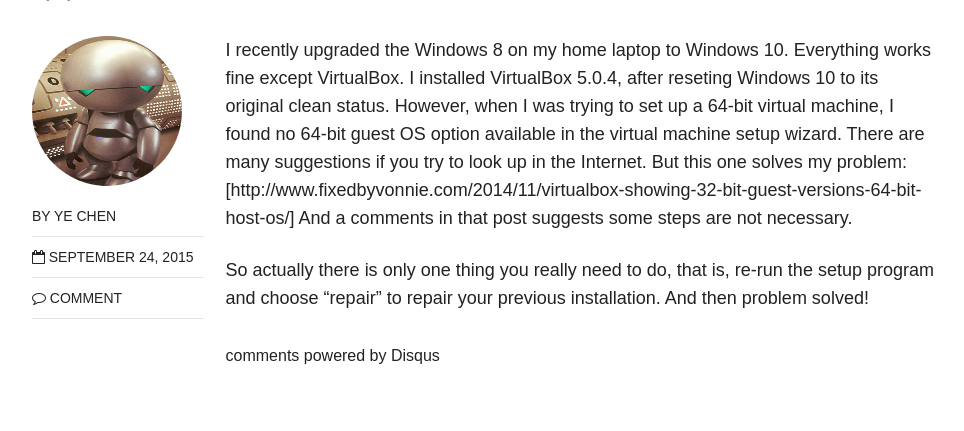
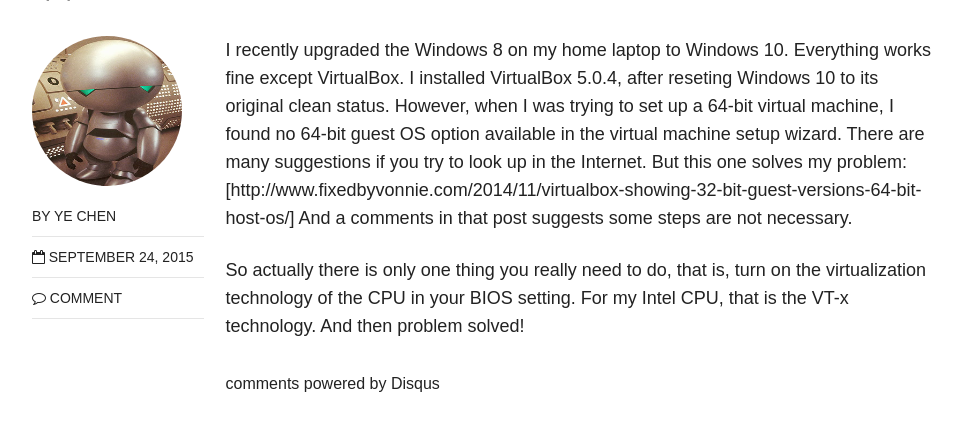
Before and after one commit to chenye/chenye.github.io, a Jekyll site: the page built from _posts/blog/2015-09-23-virtualbox-shows-32-bit-guest-os-only.md, in a window 1280 px wide and 900 px high, scrolled down 703 px. Shown: the top 431 px of the window, without its empty margins (154-1118 px from the left). Built offline with Jekyll 4.4.1, drawn with Linux system fonts in a browser that asks for light colours; nearby versions of some CDN libraries; comment, search, counter and statistics services are not loaded.

Commit message:
update the virtualbox post

```diff
--- a/_posts/blog/2015-09-23-virtualbox-shows-32-bit-guest-os-only.md
+++ b/_posts/blog/2015-09-23-virtualbox-shows-32-bit-guest-os-only.md
@@ -3,7 +3,7 @@
 title: "VirtualBox Only Shows 32-bit Guest Operating Systems Options in 64-bit Windows 10"
 modified:
 categories: blog
-excerpt: "The solution to this problem is simple. Just re-run the setup program and choose 'repair'. You don't even need to restart your computer."
+excerpt: "The solution to this problem is simple. Just turn on virtualization technology of the CPU in your BIOS setting."
 tags: [virtualbox]
 image:
   feature:
@@ -13,4 +13,4 @@
 I recently upgraded the Windows 8 on my home laptop to Windows 10. Everything works fine except VirtualBox. I installed VirtualBox 5.0.4, after reseting Windows 10 to its original clean status. However, when I was trying to set up a 64-bit virtual machine, I found no 64-bit guest OS option available in the virtual machine setup wizard. There are many suggestions if you try to look up in the Internet. But this one solves my problem: [http://www.fixedbyvonnie.com/2014/11/virtualbox-showing-32-bit-guest-versions-64-bit-host-os/]
 And a comments in that post suggests some steps are not necessary.
 
-So actually there is only one thing you really need to do, that is, re-run the setup program and choose "repair" to repair your previous installation. And then problem solved!
+So actually there is only one thing you really need to do, that is, turn on the virtualization technology of the CPU in your BIOS setting. For my Intel CPU, that is the VT-x technology. And then problem solved!
```
